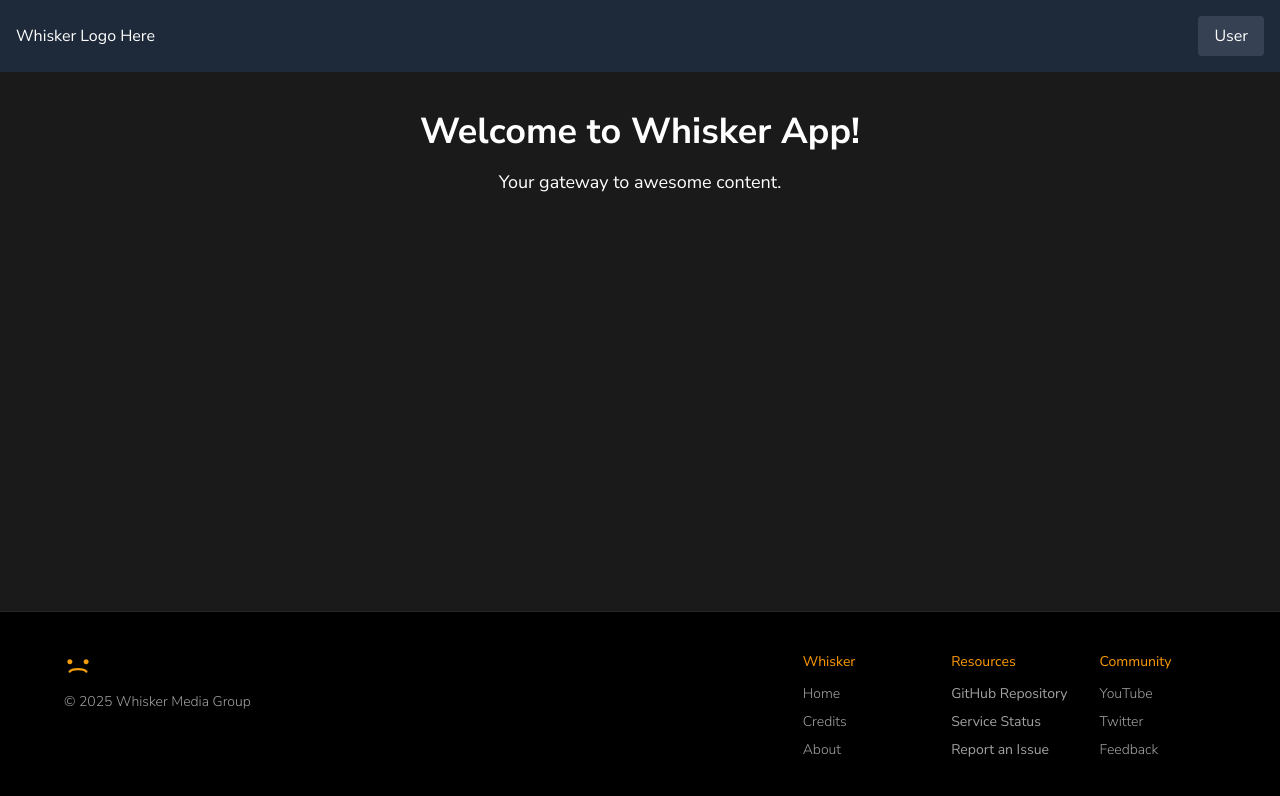
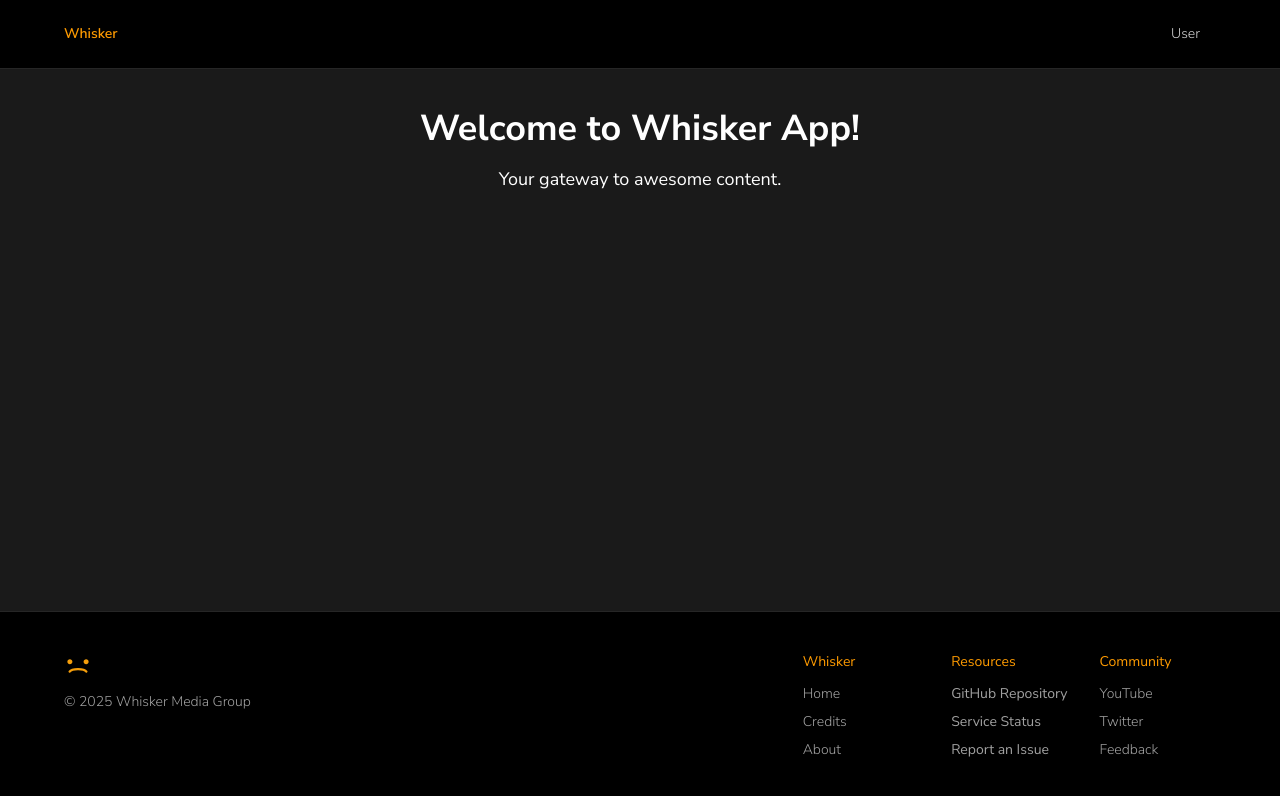
Before and after one commit to Whisker-Media/whisker-app, a Next.js app: page / in a window 1280 px wide. Shown: the top 796 px of the page. Built offline with nearby package versions, Linux system fonts and the light colour scheme.

Commit message:
Fix menu bar to match the footer

```diff
--- a/src/components/menu-bar/menu-bar.jsx
+++ b/src/components/menu-bar/menu-bar.jsx
@@ -20,24 +20,26 @@ export default async function MenuBar() {
   ];
 
   return (
-    <nav className="bg-gray-800 p-4 text-white flex justify-between items-center">
-      <div>Whisker Logo Here</div>
+    <nav className="bg-black border-b border-neutral-800 px-6 py-4 text-neutral-400">
+      <div className="mx-auto flex max-w-6xl items-center justify-between">
+        {/* Logo */}
+        <div className="flex items-center gap-2 text-sm font-light">
+          <span className="text-amber-500 font-semibold">Whisker</span>
+        </div>
 
         {user ? (
           <div className="relative group">
-          {/* A dropdown for logged in user */}
-          <button className="px-4 py-2 bg-gray-700 rounded hover:bg-gray-600">
+            <button className="rounded px-4 py-2 text-sm font-light text-neutral-300 hover:text-amber-500 transition">
               {user.displayName}
             </button>
 
-          {/* Dropdown menu  */}
-          <ul className="absolute right-0 mt-2 w-48 bg-white text-black rounded shadow-lg opacity-0 group-hover:opacity-100 transition-opacity duration-200">
+            <ul className="absolute right-0 mt-2 w-48 rounded border border-neutral-800 bg-black shadow-lg opacity-0 group-hover:opacity-100 transition-opacity">
               {authLinks.map((link) => (
                 <li key={link.href}>
                   <Link
                     id={link.id}
                     href={link.href}
-                  className="block px-4 py-2 hover:bg-gray-200"
+                    className="block px-4 py-2 text-sm text-neutral-400 hover:bg-neutral-900 hover:text-amber-500"
                   >
                     {link.label}
                   </Link>
@@ -46,16 +48,20 @@ export default async function MenuBar() {
             </ul>
           </div>
         ) : (
-        <ul className="flex space-x-4">
+          <ul className="flex gap-6 text-sm font-light">
             {guestLinks.map((link) => (
               <li key={link.href}>
-              <Link href={link.href} className="hover:underline">
+                <Link
+                  href={link.href}
+                  className="hover:text-amber-500 transition"
+                >
                   {link.label}
                 </Link>
               </li>
             ))}
           </ul>
         )}
+      </div>
     </nav>
   );
 }
```
Also changed, not shown: 1 other file (tests, documents, lock files or other folders). Lines whose indentation alone changed are shown as unchanged.
